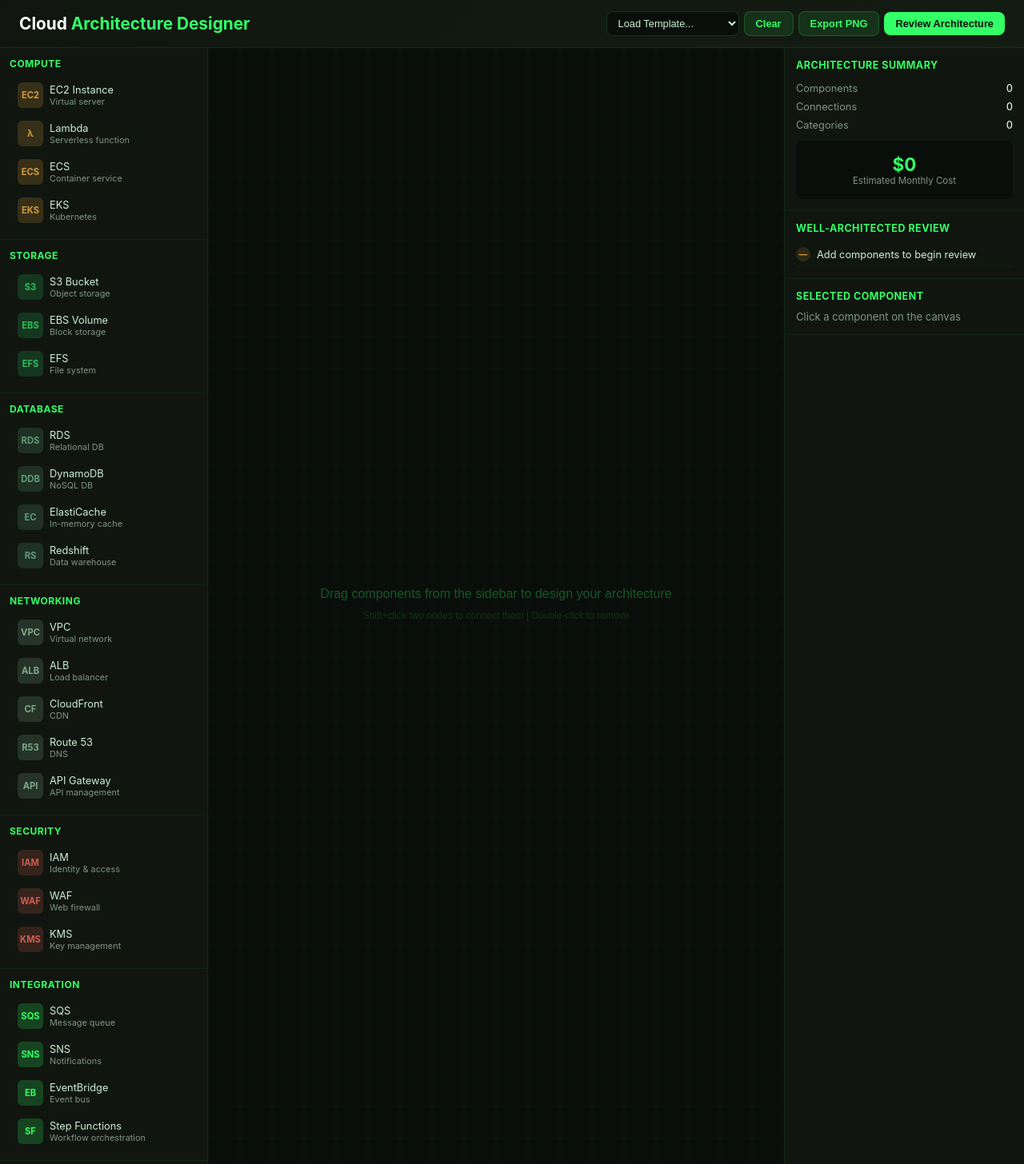
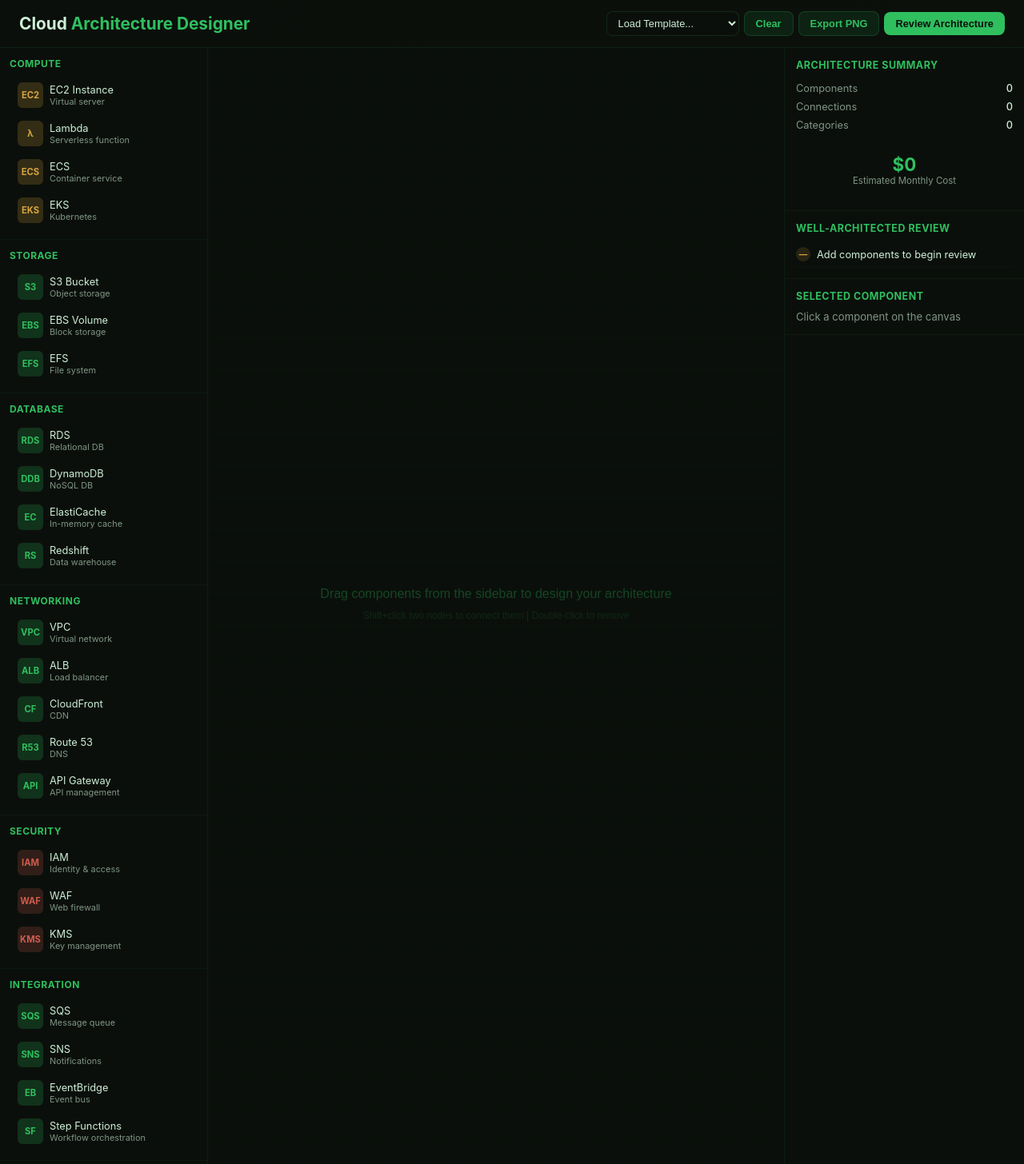
Before and after one commit to Freddricklogan/cloud-architecture-designer, a plain HTML site: page index.html in a window 1280 px wide. Shown: the whole page at 80% size. Drawn offline with Linux system fonts and the light colour scheme.

Commit message:
Matrix reskin (robust HSL pass): phosphor green on near-black, neutral accents, catch all straggler tokens

```diff
--- a/index.html
+++ b/index.html
@@ -6,35 +6,35 @@
 <title>Cloud Architecture Designer</title>
 <style>
 *{margin:0;padding:0;box-sizing:border-box}
-:root{--bg:#0a0e0a;--bg2:#10160f;--bg3:#131c12;--accent:#33ff66;--text:#cdefd6;--text2:#7f9585;--danger:#cf5c4e;--warning:#d9a441;--success:#2fbf5f;--info:#5f9e7a;--purple:#7fa98a;--radius:8px}
+:root{--bg:#0b0f0b;--bg2:#0b0f0b;--bg3:#0b100b;--accent:#2fbf5f;--text:#cdefd6;--text2:#7f9585;--danger:#cf5c4e;--warning:#d9a441;--success:#2fbf5f;--info:#2fbf5f;--purple:#2fbf5f;--radius:8px}
 body{font-family:-apple-system,BlinkMacSystemFont,'Segoe UI',Roboto,sans-serif;background:var(--bg);color:var(--text);min-height:100vh;display:flex;flex-direction:column}
-.header{background:linear-gradient(135deg,var(--bg2),var(--bg3));padding:14px 24px;border-bottom:1px solid rgba(51, 255, 102,.1);display:flex;align-items:center;justify-content:space-between;flex-wrap:wrap;gap:8px}
-.header h1{font-size:1.3rem;color:#fff}.header h1 span{color:var(--accent)}
+.header{background:linear-gradient(135deg,var(--bg2),var(--bg3));padding:14px 24px;border-bottom:1px solid rgba(47, 191, 95,.1);display:flex;align-items:center;justify-content:space-between;flex-wrap:wrap;gap:8px}
+.header h1{font-size:1.3rem;color:#cdefd6}.header h1 span{color:var(--accent)}
 .toolbar{display:flex;gap:6px;align-items:center}
 .btn{padding:7px 14px;border:none;border-radius:var(--radius);font-size:.8rem;font-weight:600;cursor:pointer;transition:all .2s}
-.btn-primary{background:var(--accent);color:var(--bg)}.btn-primary:hover{background:#38d97a}
-.btn-secondary{background:rgba(51, 255, 102,.1);color:var(--accent);border:1px solid rgba(51, 255, 102,.2)}
+.btn-primary{background:var(--accent);color:var(--bg)}.btn-primary:hover{background:#2fbf5f}
+.btn-secondary{background:rgba(47, 191, 95,.1);color:var(--accent);border:1px solid rgba(47, 191, 95,.2)}
 .btn-sm{padding:5px 10px;font-size:.75rem}
-select{padding:6px 10px;background:var(--bg);border:1px solid rgba(51, 255, 102,.15);border-radius:var(--radius);color:var(--text);font-size:.8rem}
+select{padding:6px 10px;background:var(--bg);border:1px solid rgba(47, 191, 95,.15);border-radius:var(--radius);color:var(--text);font-size:.8rem}
 .main{display:flex;flex:1;overflow:hidden}
-.sidebar{width:260px;background:var(--bg2);border-right:1px solid rgba(51, 255, 102,.08);overflow-y:auto;flex-shrink:0}
-.sidebar-section{padding:12px;border-bottom:1px solid rgba(51, 255, 102,.06)}
+.sidebar{width:260px;background:var(--bg2);border-right:1px solid rgba(47, 191, 95,.08);overflow-y:auto;flex-shrink:0}
+.sidebar-section{padding:12px;border-bottom:1px solid rgba(47, 191, 95,.06)}
 .sidebar-section h3{font-size:.75rem;color:var(--accent);text-transform:uppercase;letter-spacing:.5px;margin-bottom:8px}
 .component{display:flex;align-items:center;gap:8px;padding:8px 10px;border-radius:var(--radius);cursor:grab;transition:background .2s;font-size:.8rem;user-select:none}
-.component:hover{background:rgba(51, 255, 102,.08)}
+.component:hover{background:rgba(47, 191, 95,.08)}
 .component:active{cursor:grabbing}
 .comp-icon{width:32px;height:32px;border-radius:6px;display:flex;align-items:center;justify-content:center;font-size:.7rem;font-weight:700;flex-shrink:0}
 .comp-name{font-size:.8rem}.comp-desc{font-size:.68rem;color:var(--text2)}
 .canvas-area{flex:1;position:relative;overflow:hidden}
 #canvas{width:100%;height:100%;cursor:crosshair}
-.right-panel{width:300px;background:var(--bg2);border-left:1px solid rgba(51, 255, 102,.08);overflow-y:auto;flex-shrink:0}
-.panel-section{padding:14px;border-bottom:1px solid rgba(51, 255, 102,.06)}
+.right-panel{width:300px;background:var(--bg2);border-left:1px solid rgba(47, 191, 95,.08);overflow-y:auto;flex-shrink:0}
+.panel-section{padding:14px;border-bottom:1px solid rgba(47, 191, 95,.06)}
 .panel-section h3{font-size:.78rem;color:var(--accent);text-transform:uppercase;letter-spacing:.5px;margin-bottom:10px}
 .prop-row{display:flex;justify-content:space-between;align-items:center;padding:4px 0;font-size:.8rem}
 .prop-row .label{color:var(--text2)}
 .prop-row .value{color:var(--text);font-weight:500}
 .checklist{list-style:none}
-.checklist li{padding:6px 0;font-size:.8rem;display:flex;align-items:center;gap:8px;border-bottom:1px solid rgba(51, 255, 102,.04)}
+.checklist li{padding:6px 0;font-size:.8rem;display:flex;align-items:center;gap:8px;border-bottom:1px solid rgba(47, 191, 95,.04)}
 .check-icon{width:18px;height:18px;border-radius:50%;display:flex;align-items:center;justify-content:center;font-size:.65rem;font-weight:700;flex-shrink:0}
 .check-pass{background:rgba(47, 191, 95,.15);color:var(--success)}
 .check-warn{background:rgba(217, 164, 65,.15);color:var(--warning)}
@@ -43,9 +43,9 @@ select{padding:6px 10px;background:var(--bg);border:1px solid rgba(51, 255, 102,
 .cost-display .amount{font-size:1.4rem;font-weight:700;color:var(--accent)}
 .cost-display .period{font-size:.72rem;color:var(--text2)}
 .template-grid{display:grid;grid-template-columns:1fr;gap:6px}
-.template-btn{padding:8px 10px;background:var(--bg);border:1px solid rgba(51, 255, 102,.1);border-radius:var(--radius);color:var(--text);font-size:.78rem;cursor:pointer;text-align:left;transition:all .2s}
-.template-btn:hover{border-color:var(--accent);background:rgba(51, 255, 102,.05)}
-.node-tooltip{position:absolute;background:var(--bg2);border:1px solid rgba(51, 255, 102,.2);border-radius:var(--radius);padding:10px 14px;font-size:.78rem;pointer-events:none;z-index:100;display:none;box-shadow:0 4px 12px rgba(0,0,0,.3)}
+.template-btn{padding:8px 10px;background:var(--bg);border:1px solid rgba(47, 191, 95,.1);border-radius:var(--radius);color:var(--text);font-size:.78rem;cursor:pointer;text-align:left;transition:all .2s}
+.template-btn:hover{border-color:var(--accent);background:rgba(47, 191, 95,.05)}
+.node-tooltip{position:absolute;background:var(--bg2);border:1px solid rgba(47, 191, 95,.2);border-radius:var(--radius);padding:10px 14px;font-size:.78rem;pointer-events:none;z-index:100;display:none;box-shadow:0 4px 12px rgba(11, 15, 11,.3)}
 </style>
 </head>
 <body>
@@ -69,10 +69,10 @@ select{padding:6px 10px;background:var(--bg);border:1px solid rgba(51, 255, 102,
   <div class="sidebar">
     <div class="sidebar-section">
       <h3>Compute</h3>
-      <div class="component" draggable="true" data-type="ec2" data-cat="compute" data-cost="150"><div class="comp-icon" style="background:rgba(213, 154, 62,.2);color:#d59a3e">EC2</div><div><div class="comp-name">EC2 Instance</div><div class="comp-desc">Virtual server</div></div></div>
-      <div class="component" draggable="true" data-type="lambda" data-cat="compute" data-cost="25"><div class="comp-icon" style="background:rgba(213, 154, 62,.2);color:#d59a3e">&lambda;</div><div><div class="comp-name">Lambda</div><div class="comp-desc">Serverless function</div></div></div>
-      <div class="component" draggable="true" data-type="ecs" data-cat="compute" data-cost="200"><div class="comp-icon" style="background:rgba(213, 154, 62,.2);color:#d59a3e">ECS</div><div><div class="comp-name">ECS</div><div class="comp-desc">Container service</div></div></div>
-      <div class="component" draggable="true" data-type="eks" data-cat="compute" data-cost="350"><div class="comp-icon" style="background:rgba(213, 154, 62,.2);color:#d59a3e">EKS</div><div><div class="comp-name">EKS</div><div class="comp-desc">Kubernetes</div></div></div>
+      <div class="component" draggable="true" data-type="ec2" data-cat="compute" data-cost="150"><div class="comp-icon" style="background:rgba(217, 164, 65,.2);color:#d9a441">EC2</div><div><div class="comp-name">EC2 Instance</div><div class="comp-desc">Virtual server</div></div></div>
+      <div class="component" draggable="true" data-type="lambda" data-cat="compute" data-cost="25"><div class="comp-icon" style="background:rgba(217, 164, 65,.2);color:#d9a441">&lambda;</div><div><div class="comp-name">Lambda</div><div class="comp-desc">Serverless function</div></div></div>
+      <div class="component" draggable="true" data-type="ecs" data-cat="compute" data-cost="200"><div class="comp-icon" style="background:rgba(217, 164, 65,.2);color:#d9a441">ECS</div><div><div class="comp-name">ECS</div><div class="comp-desc">Container service</div></div></div>
+      <div class="component" draggable="true" data-type="eks" data-cat="compute" data-cost="350"><div class="comp-icon" style="background:rgba(217, 164, 65,.2);color:#d9a441">EKS</div><div><div class="comp-name">EKS</div><div class="comp-desc">Kubernetes</div></div></div>
     </div>
     <div class="sidebar-section">
       <h3>Storage</h3>
@@ -82,18 +82,18 @@ select{padding:6px 10px;background:var(--bg);border:1px solid rgba(51, 255, 102,
     </div>
     <div class="sidebar-section">
       <h3>Database</h3>
-      <div class="component" draggable="true" data-type="rds" data-cat="database" data-cost="300"><div class="comp-icon" style="background:rgba(95, 158, 122,.2);color:var(--info)">RDS</div><div><div class="comp-name">RDS</div><div class="comp-desc">Relational DB</div></div></div>
-      <div class="component" draggable="true" data-type="dynamodb" data-cat="database" data-cost="100"><div class="comp-icon" style="background:rgba(95, 158, 122,.2);color:var(--info)">DDB</div><div><div class="comp-name">DynamoDB</div><div class="comp-desc">NoSQL DB</div></div></div>
-      <div class="component" draggable="true" data-type="elasticache" data-cat="database" data-cost="180"><div class="comp-icon" style="background:rgba(95, 158, 122,.2);color:var(--info)">EC</div><div><div class="comp-name">ElastiCache</div><div class="comp-desc">In-memory cache</div></div></div>
-      <div class="component" draggable="true" data-type="redshift" data-cat="database" data-cost="500"><div class="comp-icon" style="background:rgba(95, 158, 122,.2);color:var(--info)">RS</div><div><div class="comp-name">Redshift</div><div class="comp-desc">Data warehouse</div></div></div>
+      <div class="component" draggable="true" data-type="rds" data-cat="database" data-cost="300"><div class="comp-icon" style="background:rgba(47, 191, 95,.2);color:var(--info)">RDS</div><div><div class="comp-name">RDS</div><div class="comp-desc">Relational DB</div></div></div>
+      <div class="component" draggable="true" data-type="dynamodb" data-cat="database" data-cost="100"><div class="comp-icon" style="background:rgba(47, 191, 95,.2);color:var(--info)">DDB</div><div><div class="comp-name">DynamoDB</div><div class="comp-desc">NoSQL DB</div></div></div>
+      <div class="component" draggable="true" data-type="elasticache" data-cat="database" data-cost="180"><div class="comp-icon" style="background:rgba(47, 191, 95,.2);color:var(--info)">EC</div><div><div class="comp-name">ElastiCache</div><div class="comp-desc">In-memory cache</div></div></div>
+      <div class="component" draggable="true" data-type="redshift" data-cat="database" data-cost="500"><div class="comp-icon" style="background:rgba(47, 191, 95,.2);color:var(--info)">RS</div><div><div class="comp-name">Redshift</div><div class="comp-desc">Data warehouse</div></div></div>
     </div>
     <div class="sidebar-section">
       <h3>Networking</h3>
-      <div class="component" draggable="true" data-type="vpc" data-cat="networking" data-cost="0"><div class="comp-icon" style="background:rgba(127, 169, 138,.2);color:var(--purple)">VPC</div><div><div class="comp-name">VPC</div><div class="comp-desc">Virtual network</div></div></div>
-      <div class="component" draggable="true" data-type="alb" data-cat="networking" data-cost="40"><div class="comp-icon" style="background:rgba(127, 169, 138,.2);color:var(--purple)">ALB</div><div><div class="comp-name">ALB</div><div class="comp-desc">Load balancer</div></div></div>
-      <div class="component" draggable="true" data-type="cloudfront" data-cat="networking" data-cost="60"><div class="comp-icon" style="background:rgba(127, 169, 138,.2);color:var(--purple)">CF</div><div><div class="comp-name">CloudFront</div><div class="comp-desc">CDN</div></div></div>
-      <div class="component" draggable="true" data-type="route53" data-cat="networking" data-cost="5"><div class="comp-icon" style="background:rgba(127, 169, 138,.2);color:var(--purple)">R53</div><div><div class="comp-name">Route 53</div><div class="comp-desc">DNS</div></div></div>
-      <div class="component" draggable="true" data-type="apigw" data-cat="networking" data-cost="35"><div class="comp-icon" style="background:rgba(127, 169, 138,.2);color:var(--purple)">API</div><div><div class="comp-name">API Gateway</div><div class="comp-desc">API management</div></div></div>
+      <div class="component" draggable="true" data-type="vpc" data-cat="networking" data-cost="0"><div class="comp-icon" style="background:rgba(47, 191, 95,.2);color:var(--purple)">VPC</div><div><div class="comp-name">VPC</div><div class="comp-desc">Virtual network</div></div></div>
+      <div class="component" draggable="true" data-type="alb" data-cat="networking" data-cost="40"><div class="comp-icon" style="background:rgba(47, 191, 95,.2);color:var(--purple)">ALB</div><div><div class="comp-name">ALB</div><div class="comp-desc">Load balancer</div></div></div>
+      <div class="component" draggable="true" data-type="cloudfront" data-cat="networking" data-cost="60"><div class="comp-icon" style="background:rgba(47, 191, 95,.2);color:var(--purple)">CF</div><div><div class="comp-name">CloudFront</div><div class="comp-desc">CDN</div></div></div>
+      <div class="component" draggable="true" data-type="route53" data-cat="networking" data-cost="5"><div class="comp-icon" style="background:rgba(47, 191, 95,.2);color:var(--purple)">R53</div><div><div class="comp-name">Route 53</div><div class="comp-desc">DNS</div></div></div>
+      <div class="component" draggable="true" data-type="apigw" data-cat="networking" data-cost="35"><div class="comp-icon" style="background:rgba(47, 191, 95,.2);color:var(--purple)">API</div><div><div class="comp-name">API Gateway</div><div class="comp-desc">API management</div></div></div>
     </div>
     <div class="sidebar-section">
       <h3>Security</h3>
@@ -103,10 +103,10 @@ select{padding:6px 10px;background:var(--bg);border:1px solid rgba(51, 255, 102,
     </div>
     <div class="sidebar-section">
       <h3>Integration</h3>
-      <div class="component" draggable="true" data-type="sqs" data-cat="integration" data-cost="15"><div class="comp-icon" style="background:rgba(51, 255, 102,.2);color:var(--accent)">SQS</div><div><div class="comp-name">SQS</div><div class="comp-desc">Message queue</div></div></div>
-      <div class="component" draggable="true" data-type="sns" data-cat="integration" data-cost="10"><div class="comp-icon" style="background:rgba(51, 255, 102,.2);color:var(--accent)">SNS</div><div><div class="comp-name">SNS</div><div class="comp-desc">Notifications</div></div></div>
-      <div class="component" draggable="true" data-type="eventbridge" data-cat="integration" data-cost="20"><div class="comp-icon" style="background:rgba(51, 255, 102,.2);color:var(--accent)">EB</div><div><div class="comp-name">EventBridge</div><div class="comp-desc">Event bus</div></div></div>
-      <div class="component" draggable="true" data-type="stepfunctions" data-cat="integration" data-cost="30"><div class="comp-icon" style="background:rgba(51, 255, 102,.2);color:var(--accent)">SF</div><div><div class="comp-name">Step Functions</div><div class="comp-desc">Workflow orchestration</div></div></div>
+      <div class="component" draggable="true" data-type="sqs" data-cat="integration" data-cost="15"><div class="comp-icon" style="background:rgba(47, 191, 95,.2);color:var(--accent)">SQS</div><div><div class="comp-name">SQS</div><div class="comp-desc">Message queue</div></div></div>
+      <div class="component" draggable="true" data-type="sns" data-cat="integration" data-cost="10"><div class="comp-icon" style="background:rgba(47, 191, 95,.2);color:var(--accent)">SNS</div><div><div class="comp-name">SNS</div><div class="comp-desc">Notifications</div></div></div>
+      <div class="component" draggable="true" data-type="eventbridge" data-cat="integration" data-cost="20"><div class="comp-icon" style="background:rgba(47, 191, 95,.2);color:var(--accent)">EB</div><div><div class="comp-name">EventBridge</div><div class="comp-desc">Event bus</div></div></div>
+      <div class="component" draggable="true" data-type="stepfunctions" data-cat="integration" data-cost="30"><div class="comp-icon" style="background:rgba(47, 191, 95,.2);color:var(--accent)">SF</div><div><div class="comp-name">Step Functions</div><div class="comp-desc">Workflow orchestration</div></div></div>
     </div>
   </div>
   <div class="canvas-area">
@@ -138,7 +138,7 @@ const canvas=document.getElementById('canvas');
 const ctx=canvas.getContext('2d');
 let nodes=[],connections=[],selectedNode=null,draggingNode=null,connectingFrom=null;
 let dragOffsetX=0,dragOffsetY=0;
-const COLORS={compute:'#d59a3e',storage:'#2fbf5f',database:'#5f9e7a',networking:'#7fa98a',security:'#cf5c4e',integration:'#33ff66'};
+const COLORS={compute:'#d9a441',storage:'#2fbf5f',database:'#2fbf5f',networking:'#2fbf5f',security:'#cf5c4e',integration:'#2fbf5f'};
 
 function resize(){canvas.width=canvas.parentElement.clientWidth;canvas.height=canvas.parentElement.clientHeight;draw()}
 window.addEventListener('resize',resize);
@@ -211,7 +211,7 @@ canvas.addEventListener('dblclick',e=>{
 function draw(){
   ctx.clearRect(0,0,canvas.width,canvas.height);
   // Grid
-  ctx.strokeStyle='rgba(51, 255, 102,.03)';
+  ctx.strokeStyle='rgba(47, 191, 95,.03)';
   ctx.lineWidth=1;
   for(let x=0;x<canvas.width;x+=40){ctx.beginPath();ctx.moveTo(x,0);ctx.lineTo(x,canvas.height);ctx.stroke()}
   for(let y=0;y<canvas.height;y+=40){ctx.beginPath();ctx.moveTo(0,y);ctx.lineTo(canvas.width,y);ctx.stroke()}
@@ -221,7 +221,7 @@ function draw(){
     const to=nodes.find(n=>n.id===c.to);
     if(!from||!to)return;
     ctx.beginPath();
-    ctx.strokeStyle='rgba(51, 255, 102,.4)';
+    ctx.strokeStyle='rgba(47, 191, 95,.4)';
     ctx.lineWidth=2;
     ctx.setLineDash([6,4]);
     ctx.moveTo(from.x,from.y);
@@ -236,19 +236,19 @@ function draw(){
     ctx.lineTo(midX-8*Math.cos(angle-Math.PI/6),midY-8*Math.sin(angle-Math.PI/6));
     ctx.lineTo(midX-8*Math.cos(angle+Math.PI/6),midY-8*Math.sin(angle+Math.PI/6));
     ctx.closePath();
-    ctx.fillStyle='rgba(51, 255, 102,.6)';
+    ctx.fillStyle='rgba(47, 191, 95,.6)';
     ctx.fill();
   });
   // Nodes
   nodes.forEach(n=>{
-    const color=COLORS[n.cat]||'#33ff66';
+    const color=COLORS[n.cat]||'#2fbf5f';
     const isSelected=selectedNode&&selectedNode.id===n.id;
     // Shadow
-    ctx.shadowColor=isSelected?color:'rgba(0,0,0,.3)';
+    ctx.shadowColor=isSelected?color:'rgba(11, 15, 11,.3)';
     ctx.shadowBlur=isSelected?12:6;
     // Box
-    ctx.fillStyle=isSelected?'rgba(51, 255, 102,.12)':'rgba(16, 22, 15,.95)';
-    ctx.strokeStyle=isSelected?color:'rgba(51, 255, 102,.2)';
+    ctx.fillStyle=isSelected?'rgba(47, 191, 95,.12)':'rgba(11, 15, 11,.95)';
+    ctx.strokeStyle=isSelected?color:'rgba(47, 191, 95,.2)';
     ctx.lineWidth=isSelected?2:1;
     roundRect(ctx,n.x-n.w/2,n.y-n.h/2,n.w,n.h,8);
     ctx.fill();ctx.stroke();
@@ -266,11 +266,11 @@ function draw(){
   });
   // Instructions
   if(nodes.length===0){
-    ctx.fillStyle='rgba(51, 255, 102,.3)';
+    ctx.fillStyle='rgba(47, 191, 95,.3)';
     ctx.font='16px sans-serif';
     ctx.textAlign='center';
     ctx.fillText('Drag components from the sidebar to design your architecture',canvas.width/2,canvas.height/2-10);
-    ctx.fillStyle='rgba(51, 255, 102,.15)';
+    ctx.fillStyle='rgba(47, 191, 95,.15)';
     ctx.font='12px sans-serif';
     ctx.fillText('Shift+click two nodes to connect them | Double-click to remove',canvas.width/2,canvas.height/2+16);
   }
@@ -279,7 +279,7 @@ function draw(){
 function roundRect(ctx,x,y,w,h,r){ctx.beginPath();ctx.moveTo(x+r,y);ctx.lineTo(x+w-r,y);ctx.quadraticCurveTo(x+w,y,x+w,y+r);ctx.lineTo(x+w,y+h-r);ctx.quadraticCurveTo(x+w,y+h,x+w-r,y+h);ctx.lineTo(x+r,y+h);ctx.quadraticCurveTo(x,y+h,x,y+h-r);ctx.lineTo(x,y+r);ctx.quadraticCurveTo(x,y,x+r,y);ctx.closePath()}
 
 function showNodeInfo(node){
-  document.getElementById('selected-info').innerHTML=`<div style="margin-bottom:8px"><strong style="color:#fff">${node.name}</strong></div><div class="prop-row"><span class="label">Type</span><span class="value">${node.type}</span></div><div class="prop-row"><span class="label">Category</span><span class="value">${node.cat}</span></div><div class="prop-row"><span class="label">Est. Cost</span><span class="value" style="color:var(--accent)">$${node.cost}/mo</span></div><div class="prop-row"><span class="label">Connections</span><span class="value">${connections.filter(c=>c.from===node.id||c.to===node.id).length}</span></div><div style="margin-top:10px;font-size:.72rem;color:var(--text2)">Double-click to remove</div>`;
+  document.getElementById('selected-info').innerHTML=`<div style="margin-bottom:8px"><strong style="color:#cdefd6">${node.name}</strong></div><div class="prop-row"><span class="label">Type</span><span class="value">${node.type}</span></div><div class="prop-row"><span class="label">Category</span><span class="value">${node.cat}</span></div><div class="prop-row"><span class="label">Est. Cost</span><span class="value" style="color:var(--accent)">$${node.cost}/mo</span></div><div class="prop-row"><span class="label">Connections</span><span class="value">${connections.filter(c=>c.from===node.id||c.to===node.id).length}</span></div><div style="margin-top:10px;font-size:.72rem;color:var(--text2)">Double-click to remove</div>`;
 }
 
 function updateSummary(){
```
